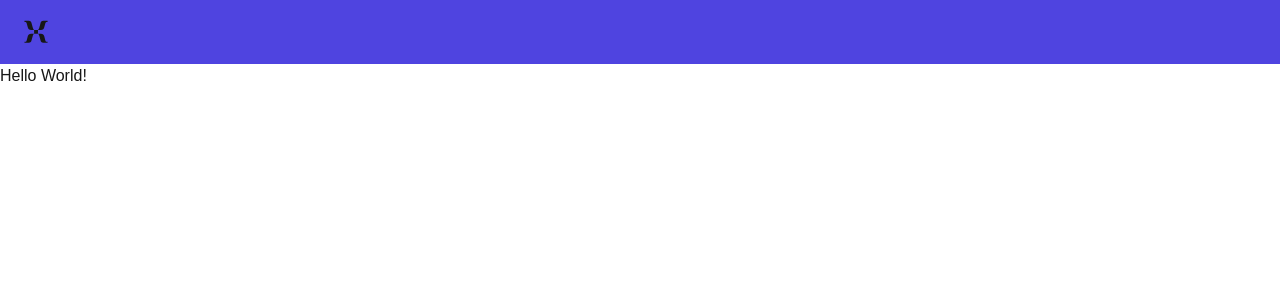
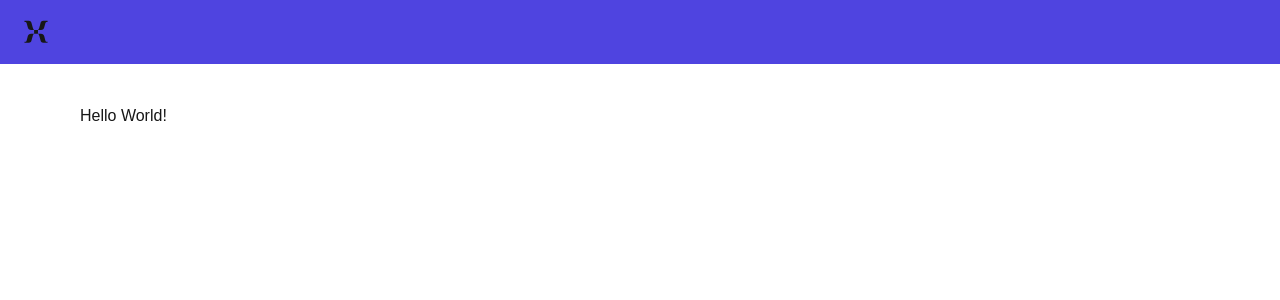
Before and after one commit to JethroNatividad/mixpanel-query-clone, a Next.js app: page / in a window 1280 px wide. Shown: the top 300 px of the page. Built offline with nearby package versions, Linux system fonts and the light colour scheme.

Commit message:
style: homepage padding

```diff
--- a/app/page.tsx
+++ b/app/page.tsx
@@ -1,6 +1,6 @@
 export default function Home() {
   return (
-    <div>
+    <div className='px-20 py-10'>
       <p>Hello World!</p>
     </div>
   )
```
